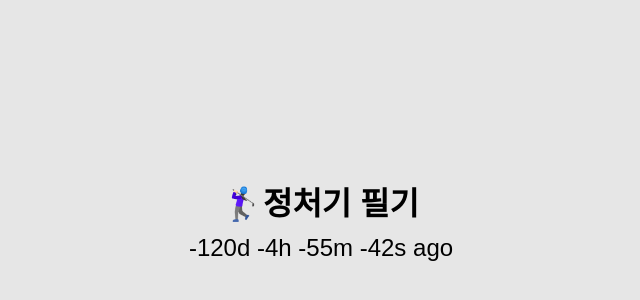
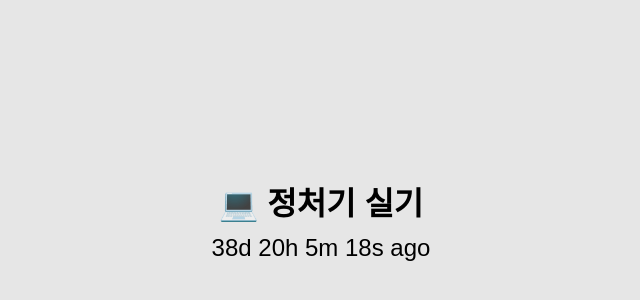
Before and after one commit to leeenzang/notionDday2, a plain HTML site: page index.html in a window 1280 px wide. Shown: the part 188-488 px from the top of the page, without its empty margins (319-959 px from the left). Drawn offline with Linux system fonts and the light colour scheme; a web font is replaced by a local one.

Commit message:
Update index.html

```diff
--- a/index.html
+++ b/index.html
@@ -34,7 +34,7 @@
 </head>
 
 <body>
-    <div id="testDday"> 🏌🏻‍♀️정처기 필기 </div>
+    <div id="testDday"> 💻 정처기 실기 </div>
     <div id="testDdayTime"></div>
 
     <script>
@@ -65,7 +65,7 @@
         }
 
         function updateDday() {
-            const testDate = calculateDday("2024-05-15T00:00:00");
+            const testDate = calculateDday("2024-10-20T00:00:00");
             document.getElementById("testDdayTime").innerHTML = `${testDate.days}d ${testDate.hours}h ${testDate.minutes}m ${testDate.seconds}s ago`;
         }
 
```
